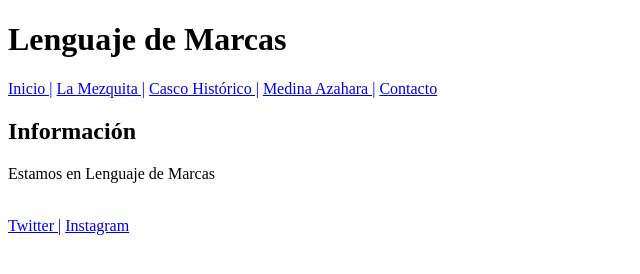
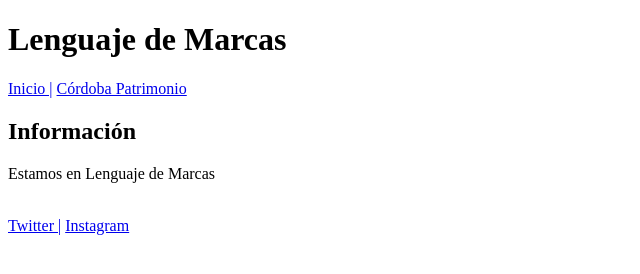
Before and after one commit to quiqueruz/quiqueruz.github.io, a plain HTML site: page lm/index.html in a window 1280 px wide. Shown: the whole page, without its empty margins (0-640 px from the left). Drawn offline with Linux system fonts and the light colour scheme.

Commit message:
Update index.html

```diff
--- a/lm/index.html
+++ b/lm/index.html
@@ -14,11 +14,8 @@
         <h1><strong>Lenguaje de Marcas</strong></h1>
     </header>
     <nav>
-        <a href="plantilla.html" target="blank">Inicio |</a>
-        <a href="mezquita.html" target="blank">La Mezquita |</a>
-        <a href="cascohistorico.html" target="blank">Casco Histórico |</a>
-        <a href="medinaazahara.html" target="blank">Medina Azahara |</a>
-        <a href="contacto.html" target="blank">Contacto</a>
+        <a href="../index.html" target="blank">Inicio |</a>
+        <a href="cp.html" target="blank">Córdoba Patrimonio</a>
     </nav>
     <main>
         <section>
```
